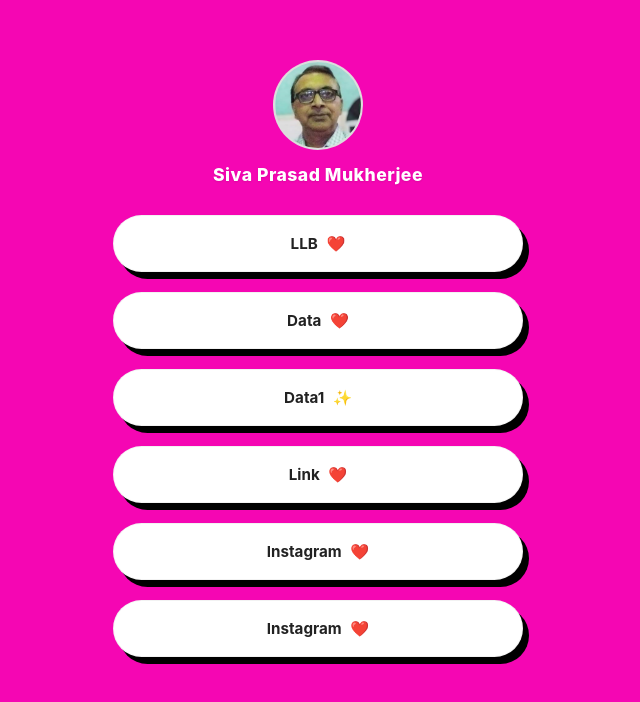
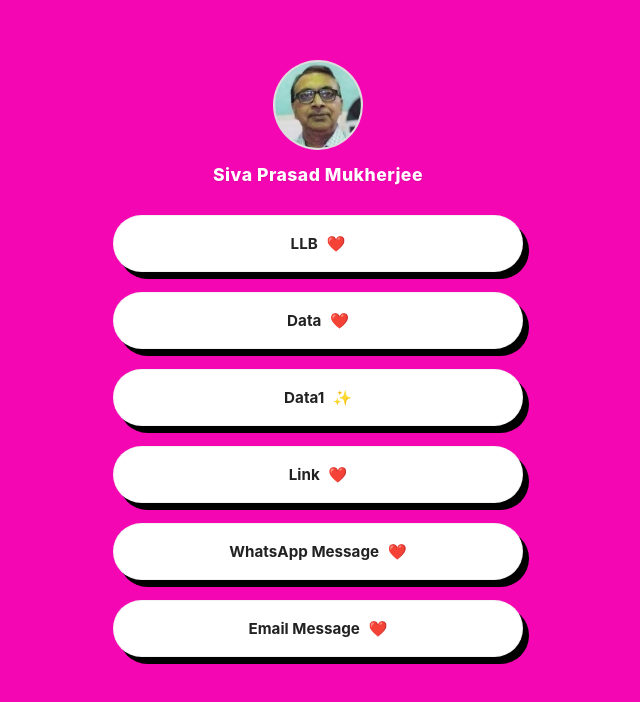
Before and after one commit to spmohq/wao, a plain HTML site: page index.html in a window 1280 px wide. Shown: the whole page, without its empty margins (322-962 px from the left). Drawn offline with Linux system fonts and the light colour scheme.

Commit message:
Update index.html

```diff
--- a/index.html
+++ b/index.html
@@ -126,12 +126,12 @@
             Link <span class="emoji">❤️</span>
         </a>
 
-                <a href="https://instagram.com" class="link-btn" target="_blank">
-            Instagram <span class="emoji">❤️</span>
+                <a href="wam.html" class="link-btn" target="_blank">
+            WhatsApp Message <span class="emoji">❤️</span>
         </a>
 
-                <a href="https://instagram.com" class="link-btn" target="_blank">
-            Instagram <span class="emoji">❤️</span>
+                <a href="email.html" class="link-btn" target="_blank">
+            Email Message <span class="emoji">❤️</span>
         </a>
     </div>
 
```
